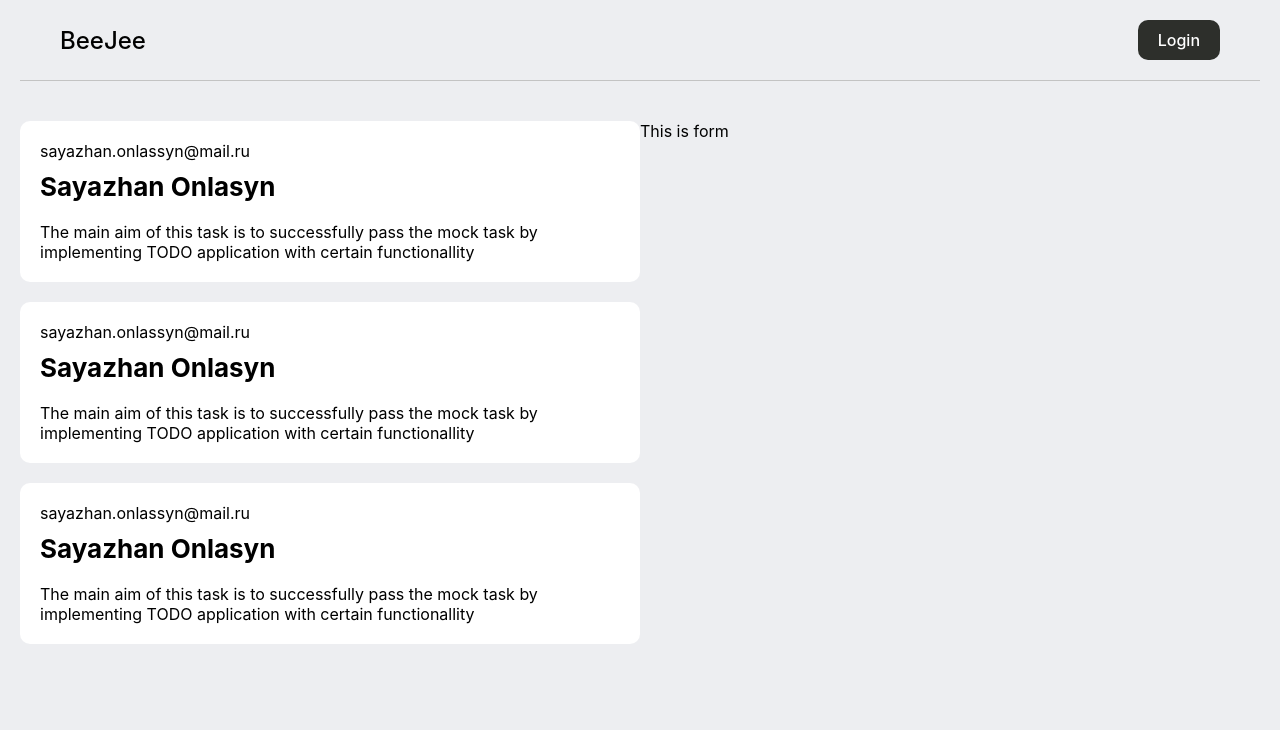
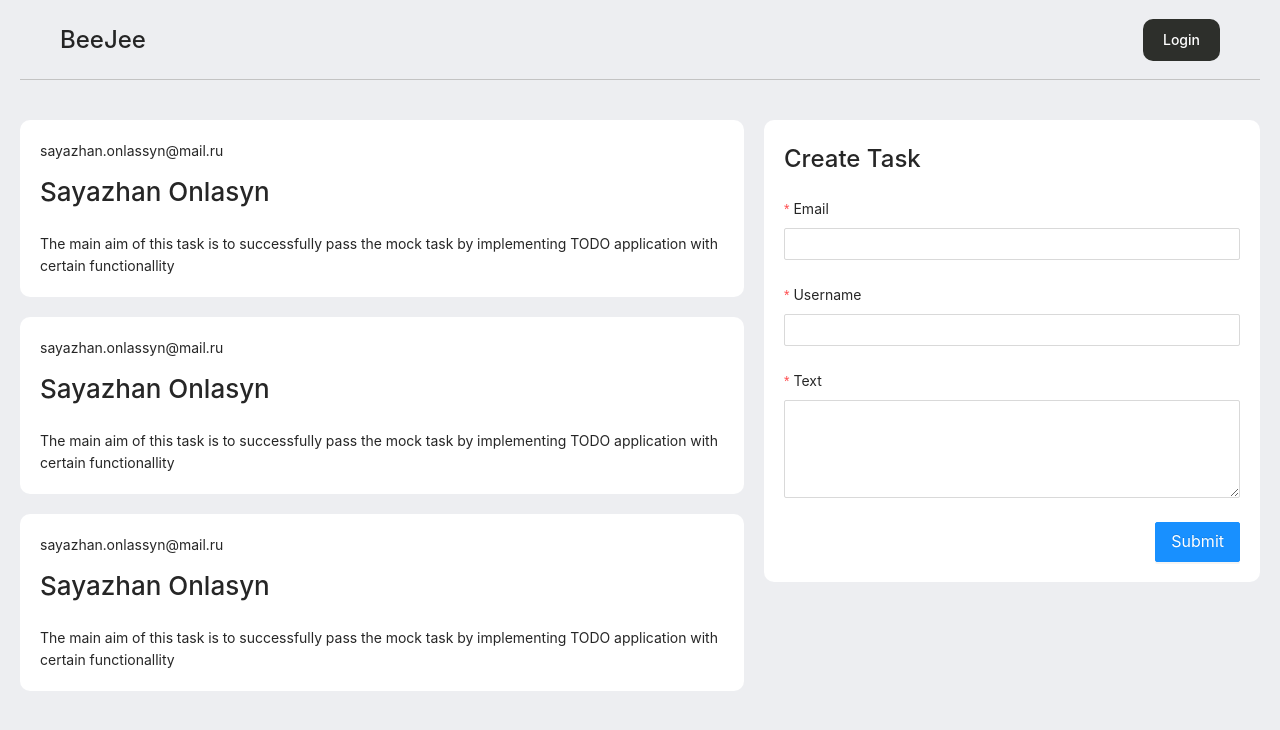
Before and after one commit to Crepiks/beejee-task, a React (Create React App) app: page / in a window 1280 px wide. Shown: the top 730 px of the page. Built offline with nearby package versions, Linux system fonts and the light colour scheme.

Commit message:
feat: implement create task form component

```diff
--- a/package.json
+++ b/package.json
@@ -13,6 +13,7 @@
     "@types/jest": "^26.0.15",
     "@types/node": "^12.0.0",
     "@types/react-dom": "^17.0.0",
+    "antd": "^4.16.11",
     "react": "^17.0.2",
     "react-dom": "^17.0.2",
     "react-router-dom": "^5.2.0",
--- /dev/null
+++ b/src/components/create-task-form/create-task-form.module.css
@@ -0,0 +1,15 @@
+.form {
+  padding: 20px;
+  background-color: white;
+  border-radius: 10px;
+}
+
+.title {
+  font-size: 24px;
+  margin-bottom: 20px;
+}
+
+.submitWrapper {
+  display: flex;
+  justify-content: flex-end;
+}
--- /dev/null
+++ b/src/components/create-task-form/create-task-form.tsx
@@ -0,0 +1,39 @@
+import React, { FunctionComponent } from "react";
+import { Form, Input, Button } from "antd";
+import styles from "./create-task-form.module.css";
+
+const CreateTaskForm: FunctionComponent = () => (
+  <div className={styles.form}>
+    <h3 className={styles.title}>Create Task</h3>
+    <Form layout="vertical">
+      <Form.Item
+        label="Email"
+        name="email"
+        rules={[{ required: true, message: "Please input email" }]}
+      >
+        <Input />
+      </Form.Item>
+      <Form.Item
+        label="Username"
+        name="username"
+        rules={[{ required: true, message: "Please input username" }]}
+      >
+        <Input />
+      </Form.Item>
+      <Form.Item
+        label="Text"
+        name="text"
+        rules={[{ required: true, message: "Please input text" }]}
+      >
+        <Input.TextArea rows={4} />
+      </Form.Item>
+      <div className={styles.submitWrapper}>
+        <Button type="primary" size="large" htmlType="submit">
+          Submit
+        </Button>
+      </div>
+    </Form>
+  </div>
+);
+
+export default CreateTaskForm;
--- a/src/views/tasks.module.css
+++ b/src/views/tasks.module.css
@@ -5,10 +5,11 @@
 .tasksContent {
   margin-top: 40px;
   display: grid;
-  grid-template-columns: 50% 50%;
+  grid-template-columns: 60% 40%;
 }
 
 .tasksList {
+  margin-right: 20px;
   display: grid;
   row-gap: 20px;
 }
--- a/src/views/tasks.tsx
+++ b/src/views/tasks.tsx
@@ -1,6 +1,7 @@
 import React from "react";
 import Header from "../components/header/header";
 import TaskCard from "../components/task-card/task-card";
+import CreateTaskForm from "../components/create-task-form/create-task-form";
 import styles from "./tasks.module.css";
 
 function TasksView() {
@@ -31,7 +32,9 @@ function TasksView() {
             status={10}
           />
         </div>
-        <div>This is form</div>
+        <div>
+          <CreateTaskForm />
+        </div>
       </div>
     </div>
   );
```
Also changed, not shown: src/index.tsx (+6 -5 lines), 2 other files (tests, documents, lock files or other folders).
